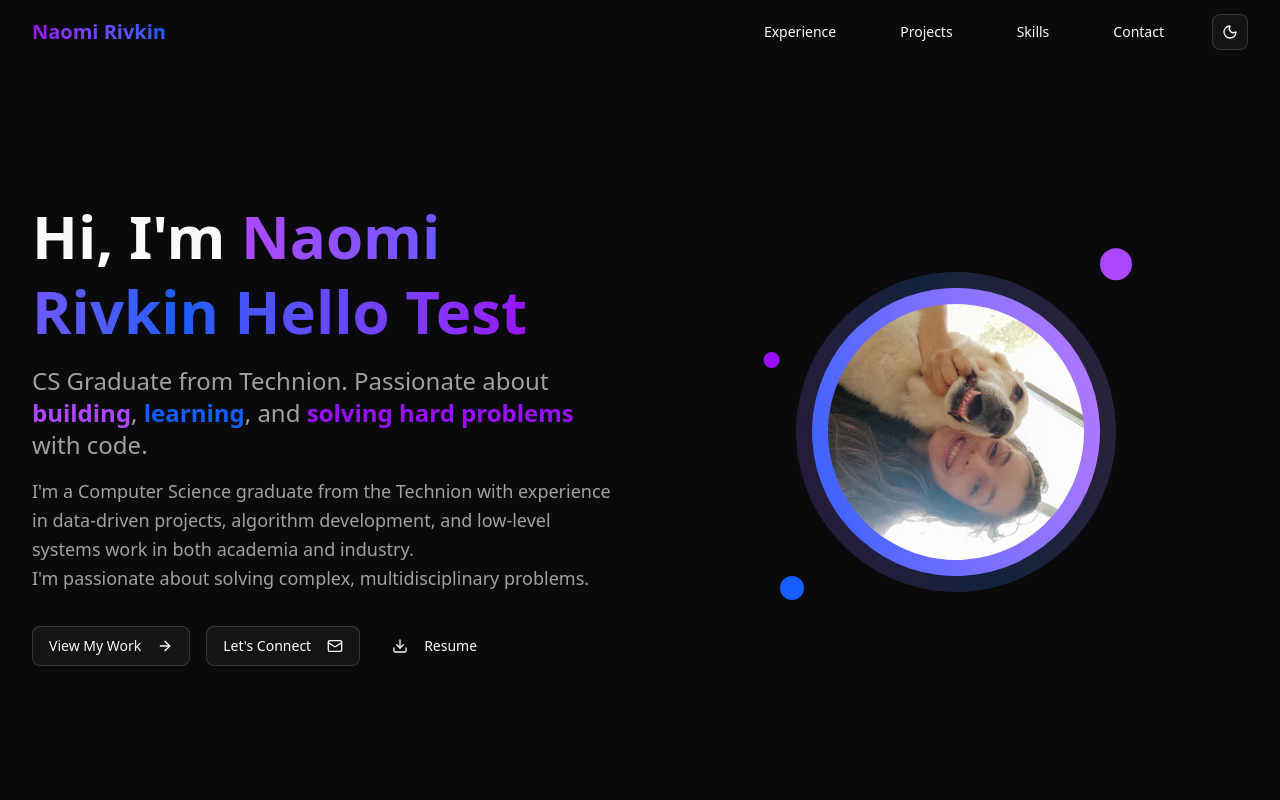
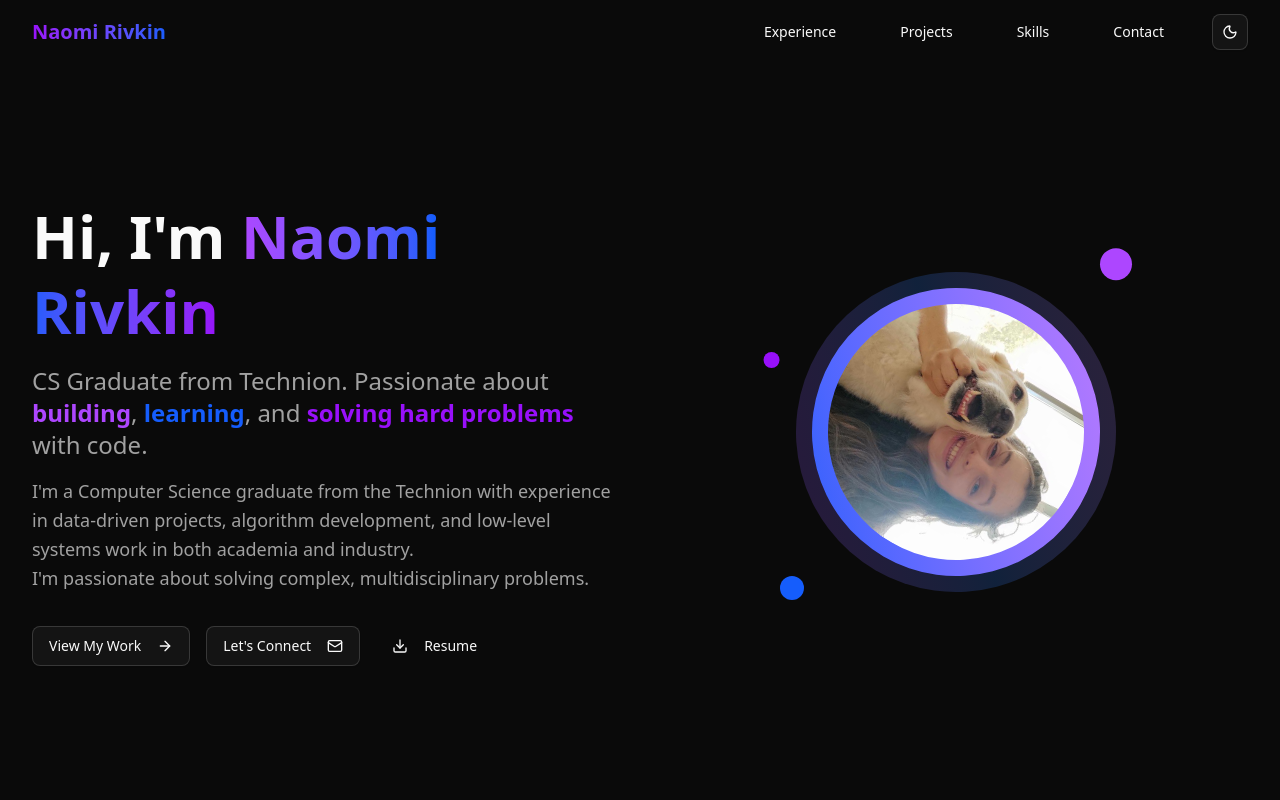
Before and after one commit to NaomiRiv/naomi-portfolio, a React (Vite) app: page / in a window 1280 px wide. Shown: the top 800 px of the page. Built offline with nearby package versions, Linux system fonts and the light colour scheme.

Commit message:
Remove redundant text from hero section introduction

```diff
--- a/src/components/sections/hero.tsx
+++ b/src/components/sections/hero.tsx
@@ -30,7 +30,7 @@ export function Hero() {
               >
                 Hi, I'm{" "}
                 <span className="bg-gradient-to-r from-purple-500 via-blue-600 to-purple-600 bg-clip-text text-transparent ">
-                  Naomi Rivkin Hello Test
+                  Naomi Rivkin
                 </span>
               </motion.h1>
               <motion.p
```
Also changed, not shown: 1 other file (tests, documents, lock files or other folders).
